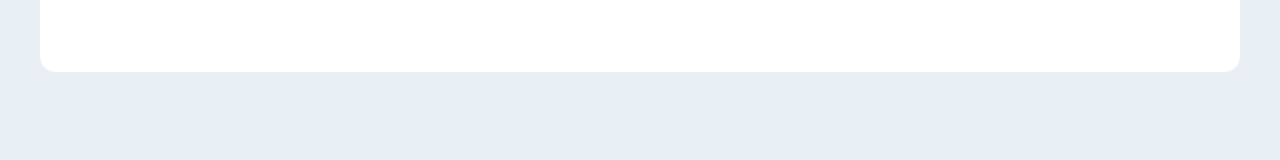
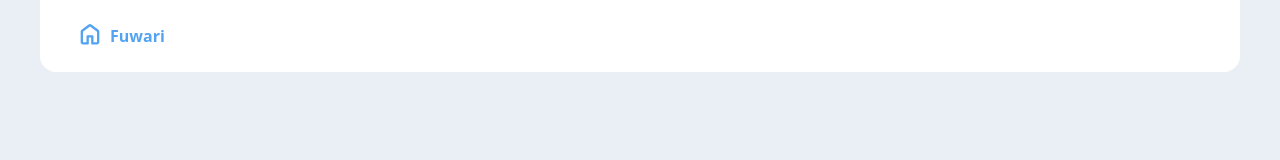
Before and after one commit to sunshanqian-kyushu-u/fuwari-blog-tutorial, an Astro site: page / in a window 1280 px wide. Shown: the top 160 px of the page. Built offline with nearby package versions, Linux system fonts and the light colour scheme; Astro itself is replaced by a stand-in of ours.

Commit message:
202509262158

```diff
--- a/src/components/Navbar.astro
+++ b/src/components/Navbar.astro
@@ -1,22 +1,20 @@
 ---
 import { Icon } from 'astro-icon/components'
+import { siteConfig } from '../config/site.config'
 ---
 
-<!-- <div class="max-w-[75rem] md:px-4 mx-auto top-0 sticky">
-    <div class="bg-[var(--card-bg)] md:h-[4.5rem] h-16 transition-all rounded-2xl rounded-t-none">
-        <a href="/" class="flex">
-                <Icon name="material-symbols:home-outline-rounded"
-                class=""/>
-                <p class="">
-                    111
-                </p>
+<div class="sticky top-0 bg-[var(--card-bg)] md:h-[4.5rem] h-16 rounded-2xl rounded-t-none
+max-w-[1200px] mx-auto max-[1232px]:mx-4 max-md:mx-0 transition-all">
+    <div class="flex h-full items-center justify-between md:px-4 px-3.5">
+        <a href="/" class="flex items-center h-12 md:h-[3.25rem] px-4 md:px-5
+        rounded-md md:rounded-lg hover:bg-[var(--btn-bg-hover)] active:bg-[var(--btn-bg-active)]
+        active:scale-95 transition-all">
+            <Icon name="material-symbols:home-outline-rounded"
+            class="text-[var(--btn-text)] md:text-[1.75rem] text-[1.5rem] mb-1 transition-all"/>
+            <p class="text-[var(--btn-text)] md:text-[1rem] text-[0.95rem] font-bold
+            md:ml-1.5 ml-[0.25rem] transition-all">
+                { siteConfig.name }
+            </p>
         </a>
     </div>
-</div> -->
-
-<div class="sticky top-0 bg-[var(--card-bg)] h-16 md:h-[4.5rem] transition-all rounded-2xl rounded-t-none
-         max-w-[1200px] mx-auto
-         max-[1232px]:mx-4
-         max-md:mx-0">
-
 </div>
--- /dev/null
+++ b/src/config/site.config.ts
@@ -0,0 +1,7 @@
+type SiteConfig = {
+    name: string
+}
+
+export const siteConfig: SiteConfig = {
+    name: "Fuwari",
+}
--- a/src/pages/index.astro
+++ b/src/pages/index.astro
@@ -11,7 +11,7 @@ import Navbar from '../components/Navbar.astro';
 		<meta name="generator" content={Astro.generator} />
 		<title>Astro</title>
 	</head>
-	<body class="bg-[var(--page-bg)] h-[2000px]">
+	<body class="bg-[var(--page-bg)]">
 		<Navbar />
 	</body>
 </html>
--- a/src/styles/global.css
+++ b/src/styles/global.css
@@ -1,4 +1,8 @@
 :root {
     --page-bg: oklch(0.95 0.01 250);
     --card-bg: rgba(255, 255, 255, 1);
+
+    --btn-bg-hover: oklch(0.95 0.025 250);
+    --btn-bg-active: oklch(0.98 0.01 250);
+    --btn-text: oklch(0.70 0.14 250);
 }
```
